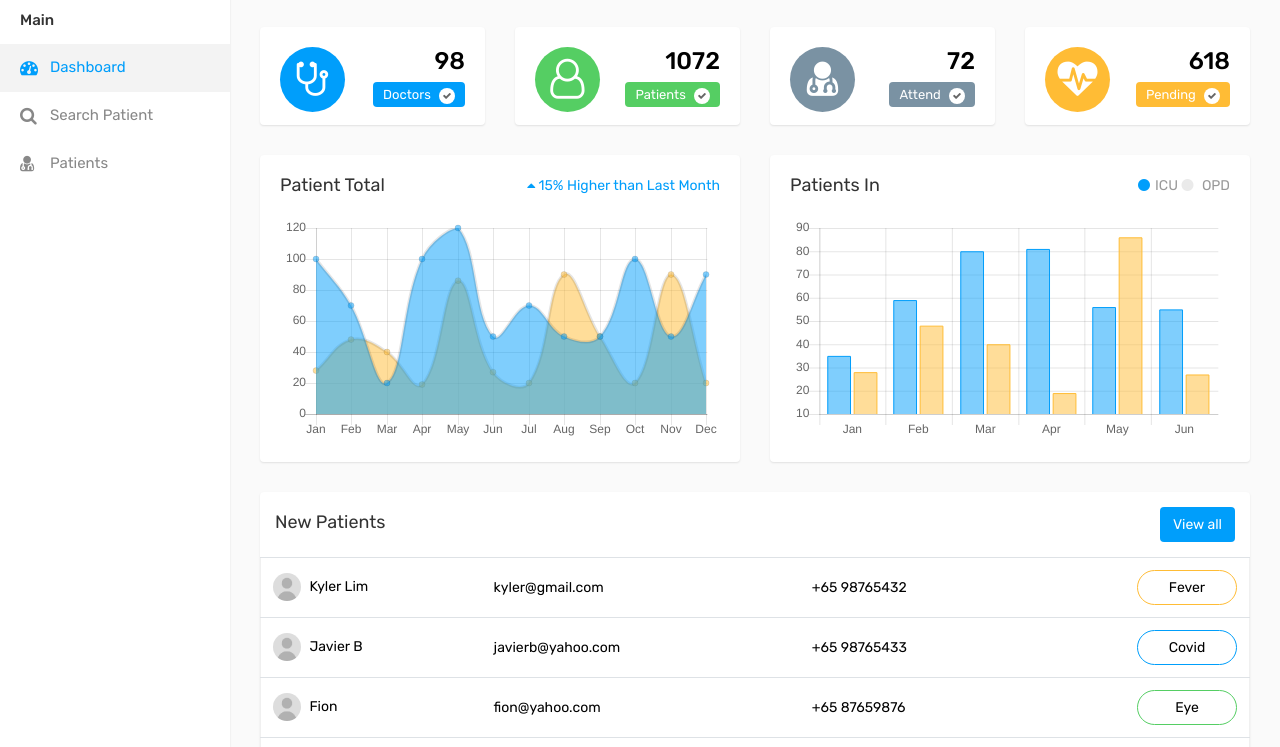
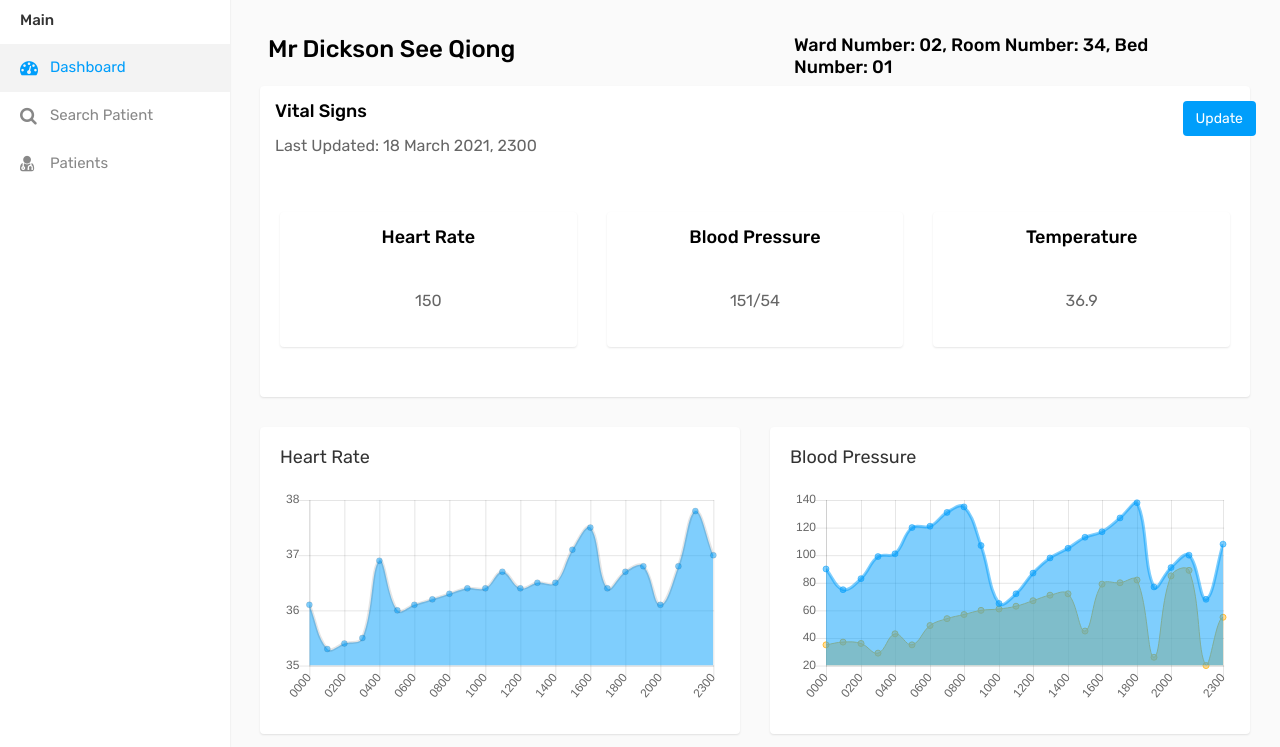
Before and after one commit to TanglingTreats/Database_Mod_Project, a website: page src/Database Medical Monitor UI/index.html in a window 1280 px wide. Shown: the part 53-800 px from the top of the page. Drawn offline with Linux system fonts and the light colour scheme.

Commit message:
#7-Frontend/HomePage

```diff
--- a/src/Database Medical Monitor UI/assets/js/chart.js
+++ b/src/Database Medical Monitor UI/assets/js/chart.js
@@ -1,53 +1,23 @@
 $(document).ready(function() {
-
-	// Bar Chart
-
-	var barChartData = {
-		labels: ['Jan', 'Feb', 'Mar', 'Apr', 'May', 'Jun'],
+	// Blood Pressure
+	var lineChartData = {
+		labels: ["0000","0100","0200","0300","0400","0500","0600","0700","0800","0900","1000","1100","1200","1300",
+		"1400","1500","1600","1700","1800","1900","2000","2100","2200","2300"],
 		datasets: [{
-			label: 'Dataset 1',
-			backgroundColor: 'rgba(0, 158, 251, 0.5)',
-			borderColor: 'rgba(0, 158, 251, 1)',
-			borderWidth: 1,
-			data: [35, 59, 80, 81, 56, 55, 40]
-		}, {
-			label: 'Dataset 2',
+			label: "Systolic Value",
+			backgroundColor: "rgba(0, 158, 251, 0.5)",
+			borderColor: 'rgba(0, 158, 251, 0.5)',
+			data: [90,75,83,99,101,120,121,131,135,107,65,72,87,98,105,113,117,127,138,77,91,100,68,108]
+		},
+		{
+			label: 'Distolic Value',
 			backgroundColor: 'rgba(255, 188, 53, 0.5)',
 			borderColor: 'rgba(255, 188, 53, 1)',
 			borderWidth: 1,
-			data: [28, 48, 40, 19, 86, 27, 90]
+			data: [35,37,36,29,43,35,49,54,57,60,61,63,67,71,72,45,79,80,82,26,85,89,20,55,25,27]
 		}]
 	};
-
-	var ctx = document.getElementById('bargraph').getContext('2d');
-	window.myBar = new Chart(ctx, {
-		type: 'bar',
-		data: barChartData,
-		options: {
-			responsive: true,
-			legend: {
-				display: false,
-			}
-		}
-	});
-
-	// Line Chart
-
-	var lineChartData = {
-		labels: ["Jan", "Feb", "Mar", "Apr", "May", "Jun", "Jul", "Aug", "Sep", "Oct", "Nov", "Dec"],
-		datasets: [{
-			label: "My First dataset",
-			backgroundColor: "rgba(0, 158, 251, 0.5)",
-			data: [100, 70, 20, 100, 120, 50, 70, 50, 50, 100, 50, 90]
-		}, {
-		label: "My Second dataset",
-		backgroundColor: "rgba(255, 188, 53, 0.5)",
-		fill: true,
-		data: [28, 48, 40, 19, 86, 27, 20, 90, 50, 20, 90, 20]
-		}]
-	};
-
-	var linectx = document.getElementById('linegraph').getContext('2d');
+	var linectx = document.getElementById('Blood_Pressure').getContext('2d');
 	window.myLine = new Chart(linectx, {
 		type: 'line',
 		data: lineChartData,
@@ -63,19 +33,46 @@ $(document).ready(function() {
 		}
 	});
 
-	// Bar Chart 2
+	// Temperature
+	var lineChartData = {
+		labels: ["0000","0100","0200","0300","0400","0500","0600","0700","0800","0900","1000","1100","1200","1300",
+		"1400","1500","1600","1700","1800","1900","2000","2100","2200","2300"],
+		datasets: [{
+			label: "Temperature",
+			backgroundColor: "rgba(0, 158, 251, 0.5)",
+			data: [36.1,35.3,35.4,35.5,36.9,36.0,36.1,36.2,36.3,36.4,36.4,36.7,36.4,36.5,36.5,37.1,37.5,36.4,36.7,36.8,36.1,36.8,37.8,37.0]
+		}]
+	};
 
-    barChart();
+	var linectx = document.getElementById('Temperature').getContext('2d');
+	window.myLine = new Chart(linectx, {
+		type: 'line',
+		data: lineChartData,
+		options: {
+			responsive: true,
+			legend: {
+				display: false,
+			},
+			tooltips: {
+				mode: 'index',
+				intersect: false,
+			}
+		}
+	});
 
-    $(window).resize(function(){
-        barChart();
-    });
-
-    function barChart(){
-        $('.bar-chart').find('.item-progress').each(function(){
-            var itemProgress = $(this),
-            itemProgressWidth = $(this).parent().width() * ($(this).data('percent') / 100);
-            itemProgress.css('width', itemProgressWidth);
-        });
-    };
+	var linectx = document.getElementById('Heart_Rate').getContext('2d');
+	window.myLine = new Chart(linectx, {
+		type: 'line',
+		data: lineChartData,
+		options: {
+			responsive: true,
+			legend: {
+				display: false,
+			},
+			tooltips: {
+				mode: 'index',
+				intersect: false,
+			}
+		}
+	});
 });
--- a/src/Database Medical Monitor UI/index.html
+++ b/src/Database Medical Monitor UI/index.html
@@ -20,6 +20,7 @@
 
 <body>
     <div class="main-wrapper">
+        <!-------------------------------------------------------- Top Navigation Bar ------------------------------------------------>
         <div class="header">
             <div class="header-left">
                 <a id="toggle_btn" href="javascript:void(0);"><i class="fa fa-bars"></i></a>
@@ -55,6 +56,7 @@
                 </div>
             </div>
         </div>
+        <!---------------------------------------------------------- Side Navigation Bar ---------------------------------------------->
         <div class="sidebar" id="sidebar">
             <div class="sidebar-inner slimscroll">
                 <div id="sidebar-menu" class="sidebar-menu">
@@ -75,53 +77,73 @@
         </div>
         <div class="page-wrapper">
             <div class="content">
+                <!------------------------------------------------- Main Content Goes Here ---------------------------------------------->
+                <!------------------------------------------------- Patient Name and Details -------------------------------------------->
                 <div class="row">
-                    <div class="col-md-6 col-sm-6 col-lg-6 col-xl-3">
-                        <div class="dash-widget">
-							<span class="dash-widget-bg1"><i class="fa fa-stethoscope" aria-hidden="true"></i></span>
-							<div class="dash-widget-info text-right">
-								<h3>98</h3>
-								<span class="widget-title1">Doctors <i class="fa fa-check" aria-hidden="true"></i></span>
-							</div>
-                        </div>
+                    <div class="col-sm-6 ml-2 mt-2 mr-2">
+                        <h3>Mr Dickson See Qiong</h3>
                     </div>
-                    <div class="col-md-6 col-sm-6 col-lg-6 col-xl-3">
-                        <div class="dash-widget">
-                            <span class="dash-widget-bg2"><i class="fa fa-user-o"></i></span>
-                            <div class="dash-widget-info text-right">
-                                <h3>1072</h3>
-                                <span class="widget-title2">Patients <i class="fa fa-check" aria-hidden="true"></i></span>
+                    <div class="col-sm-5 ml-2 mt-2 mr-2">
+                        <h4>Ward Number: 02, Room Number: 34, Bed Number: 01</h4>
+                    </div>
+                </div>
+                <!------------------------------------------------------- Patient Vitals ------------------------------------------------>
+                <div class="card">
+                    <div class="card-header">
+                        <div class="row">
+                            <div class="col-sm-11">
+                                <h4>Vital Signs</h4>
+                                <p>Last Updated: 18 March 2021, 2300</p>
+                            </div>
+                            <div class="col-sm-1">
+                                <a class="btn btn-primary" href="add_vitals.html" role="button">Update</a>
                             </div>
                         </div>
                     </div>
-                    <div class="col-md-6 col-sm-6 col-lg-6 col-xl-3">
-                        <div class="dash-widget">
-                            <span class="dash-widget-bg3"><i class="fa fa-user-md" aria-hidden="true"></i></span>
-                            <div class="dash-widget-info text-right">
-                                <h3>72</h3>
-                                <span class="widget-title3">Attend <i class="fa fa-check" aria-hidden="true"></i></span>
+                    <div class="card-body">
+                        <div class="row">
+                            <div class="col-sm-4">
+                                <div class="card">
+                                    <div class="card-header text-center">
+                                        <h4>Heart Rate</h4>
+                                    </div>
+                                    <div class="card-header text-center">
+                                        <p>150</p>
+                                    </div>
+                                </div>
                             </div>
-                        </div>
-                    </div>
-                    <div class="col-md-6 col-sm-6 col-lg-6 col-xl-3">
-                        <div class="dash-widget">
-                            <span class="dash-widget-bg4"><i class="fa fa-heartbeat" aria-hidden="true"></i></span>
-                            <div class="dash-widget-info text-right">
-                                <h3>618</h3>
-                                <span class="widget-title4">Pending <i class="fa fa-check" aria-hidden="true"></i></span>
+                            <div class="col-sm-4">
+                                <div class="card">
+                                    <div class="card-header text-center">
+                                        <h4>Blood Pressure</h4>
+                                    </div>
+                                    <div class="card-header text-center">
+                                        <p>151/54</p>
+                                    </div>
+                                </div>
+                            </div>
+                            <div class="col-sm-4">
+                                <div class="card">
+                                    <div class="card-header text-center">
+                                        <h4>Temperature</h4>
+                                    </div>
+                                    <div class="card-header text-center">
+                                        <p>36.9</p>
+                                    </div>
+                                </div>
                             </div>
                         </div>
                     </div>
                 </div>
+                <!----------------------------------------------------- Graph ----------------------------------------------------------->
 				<div class="row">
 					<div class="col-12 col-md-6 col-lg-6 col-xl-6">
 						<div class="card">
 							<div class="card-body">
 								<div class="chart-title">
-									<h4>Patient Total</h4>
-									<span class="float-right"><i class="fa fa-caret-up" aria-hidden="true"></i> 15% Higher than Last Month</span>
+									<h4>Heart Rate</h4>
 								</div>
-								<canvas id="linegraph"></canvas>
+								<canvas id="Heart_Rate"></canvas>
 							</div>
 						</div>
 					</div>
@@ -129,75 +151,27 @@
 						<div class="card">
 							<div class="card-body">
 								<div class="chart-title">
-									<h4>Patients In</h4>
-									<div class="float-right">
-										<ul class="chat-user-total">
-											<li><i class="fa fa-circle current-users" aria-hidden="true"></i>ICU</li>
-											<li><i class="fa fa-circle old-users" aria-hidden="true"></i> OPD</li>
-										</ul>
-									</div>
+									<h4>Blood Pressure</h4>
 								</div>
-								<canvas id="bargraph"></canvas>
+								<canvas id="Blood_Pressure"></canvas>
 							</div>
 						</div>
 					</div>
-				</div>
-
-				<div class="row">
-					<div class="col-12 col-md-6 col-lg-8 col-xl-12">
-						<div class="card">
-							<div class="card-header">
-								<h4 class="card-title d-inline-block">New Patients </h4> <a href="patients.html" class="btn btn-primary float-right">View all</a>
-							</div>
-							<div class="card-block">
-								<div class="table-responsive">
-									<table class="table mb-0 new-patient-table">
-										<tbody>
-											<tr>
-												<td>
-													<img width="28" height="28" class="rounded-circle" src="assets/img/user.jpg" alt="">
-													<h2>Kyler Lim</h2>
-												</td>
-												<td>kyler@gmail.com</td>
-												<td>+65 98765432</td>
-												<td><button class="btn btn-primary btn-primary-one float-right">Fever</button></td>
-											</tr>
-											<tr>
-												<td>
-													<img width="28" height="28" class="rounded-circle" src="assets/img/user.jpg" alt="">
-													<h2>Javier B</h2>
-												</td>
-												<td>javierb@yahoo.com</td>
-												<td>+65 98765433</td>
-												<td><button class="btn btn-primary btn-primary-two float-right">Covid</button></td>
-											</tr>
-											<tr>
-												<td>
-													<img width="28" height="28" class="rounded-circle" src="assets/img/user.jpg" alt="">
-													<h2>Fion</h2>
-												</td>
-												<td>fion@yahoo.com</td>
-												<td>+65 87659876</td>
-												<td><button class="btn btn-primary btn-primary-three float-right">Eye</button></td>
-											</tr>
-											<tr>
-												<td>
-													<img width="28" height="28" class="rounded-circle" src="assets/img/user.jpg" alt="">
-													<h2>Martin</h2>
-												</td>
-												<td>martin123@yahoo.com</td>
-												<td>+65 99876542</td>
-												<td><button class="btn btn-primary btn-primary-four float-right">Covid</button></td>
-											</tr>
-										</tbody>
-									</table>
-								</div>
-							</div>
-						</div>
-					</div>
-
-				</div>
-            </div>
+                </div>
+                <div class="row">
+                    <div class="col-12 col-md-6 col-lg-6 col-xl-6">
+                        <div class="card">
+                            <div class="card-body">
+                                <div class="chart-title">
+                                    <h4>Temperature</h4>
+                                </div>
+                                <canvas id="Temperature"></canvas>
+                            </div>
+                        </div>
+                    </div>
+                </div>
+			</div>
+        </div>
     <div class="sidebar-overlay" data-reff=""></div>
     <script src="assets/js/jquery-3.2.1.min.js"></script>
 	<script src="assets/js/popper.min.js"></script>
```
Also changed, not shown: src/Database Medical Monitor UI/Images/Heart_Rate.png (added).
